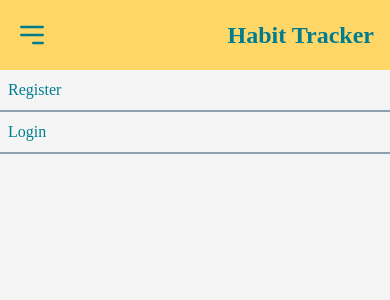
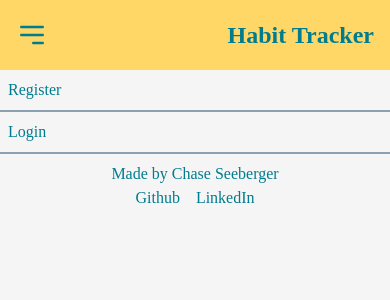
Before and after one commit to ChaseLee21/Habit-Tracker, a React (Vite) app in the folder client/: page /register in a window 390 px wide. Both pictures are taken after a click on the button 32 px from the left and 35 px from the top of the page. Shown: the top 300 px of the page. Built offline with nearby package versions, Linux system fonts and the light colour scheme; a web font is replaced by a local one.

Commit message:
update: moved footer into the mobile navbar dropdown

```diff
--- a/client/src/App.jsx
+++ b/client/src/App.jsx
@@ -32,24 +32,19 @@ function App () {
                 <div className='row-span-1'>
                     <NavBarMobile />
                 </div>
-                <div className='row-span-10'>
+                <div className='row-span-11'>
                     <Outlet />
-                </div>
-                <div className='row-span-1'>
-                    <Footer />
                 </div>
             </div>}
 
-            {!showMobile &&
-                <div className='grid grid-cols-5'>
-                    <div className='fixed col-span-1'>
-                        <NavBarDesktop />
-                    </div>
-                    <div className='col-span-4 col-start-2'>
-                        <Outlet />
-                    </div>
+            {!showMobile && <div className='grid grid-cols-5'>
+                <div className='fixed col-span-1'>
+                    <NavBarDesktop />
                 </div>
-            }
+                <div className='col-span-4 col-start-2'>
+                    <Outlet />
+                </div>
+            </div>}
         </>
     )
 }
--- a/client/src/components/nav/NavBarMobile.jsx
+++ b/client/src/components/nav/NavBarMobile.jsx
@@ -23,7 +23,9 @@ function Header () {
                     </h1>
                 </div>
                 {/* Nav Dropdown */}
-                {showMenu && (<nav className="bg-colorBg text-colorLinktext-lg absolute w-full h-full">
+                {showMenu && (
+                    <div className="bg-colorBg text-colorLinktext-lg absolute w-full h-full">
+                        <nav>
                             <ul>
                                 {document.cookie.includes('habitTrackerToken') &&
                                     <li className="border-b-2 border-colorBorder hover:text-colorLinkHover p-2">
@@ -61,7 +63,16 @@ function Header () {
                                     </li>
                                 }
                             </ul>
-                </nav>)}
+                        </nav>
+                        <div className='text-center my-2'>
+                            <p className=''>Made by Chase Seeberger</p>
+                            <div className="flex justify-center">
+                                <a className="px-2 text-colorLink hover:text-colorLinkHover" target='_blank' rel="noreferrer" href='https://github.com/ChaseLee21'>Github</a>
+                                <a className="px-2 text-colorLink hover:text-colorLinkHover" target='_blank' rel="noreferrer" href='https://www.linkedin.com/in/chaseseeberger/'>LinkedIn</a>
+                            </div>
+                        </div>
+                    </div>
+                )}
             </header>
         </>
     )
```
Lines whose indentation alone changed are shown as unchanged.
